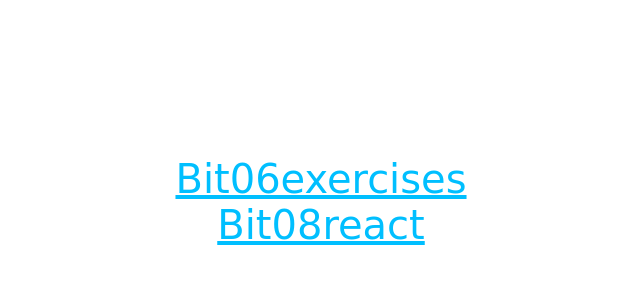
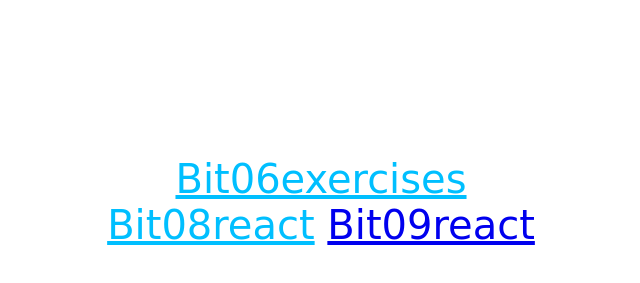
Before and after one commit to Morales19062020/bit07me, a plain HTML site: page docs/index.html in a window 1280 px wide. Shown: the part 573-856 px from the top of the page, without its empty margins (319-959 px from the left). Drawn offline with Linux system fonts and the light colour scheme.

Commit message:
Actualizacion

```diff
--- a/docs/index.html
+++ b/docs/index.html
@@ -26,7 +26,7 @@
     <nav>
       <a href="https://morales19062020.github.io/bit06exercises/" target="_blank" class="proyecto">Bit06exercises </a><br>
       <a href="https://morales19062020.github.io/bit08react/" target="_blank" class="proyecto">Bit08react</a>
-
+      <a href="http://">Bit09react</a>
     </nav>
     <main>
       <h2 class="acerca">Habilidades y destrezas</h2>
```
